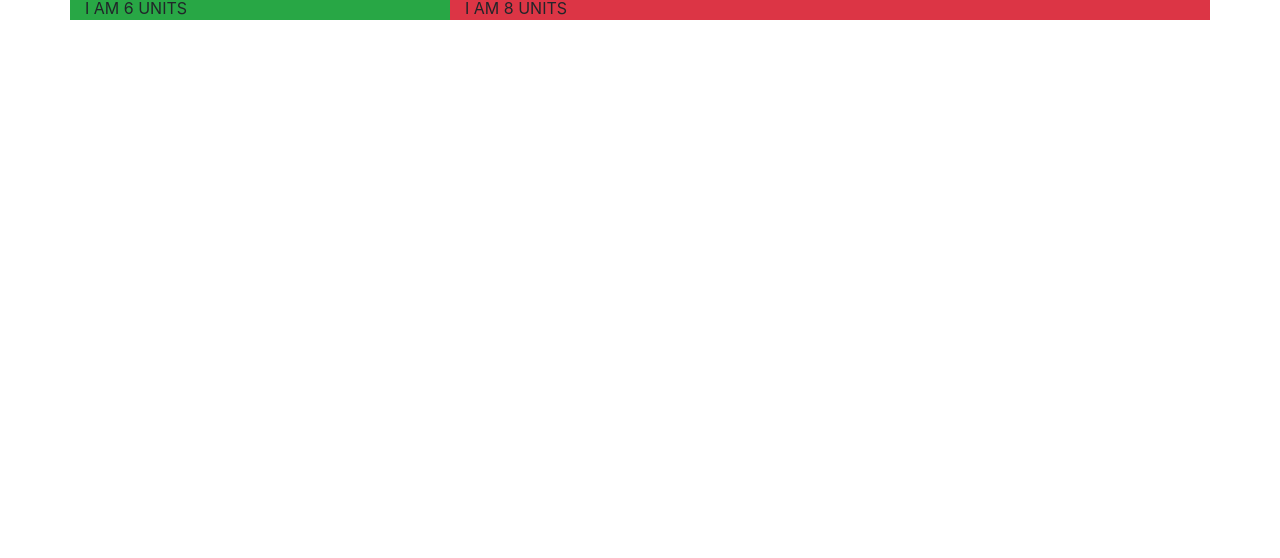
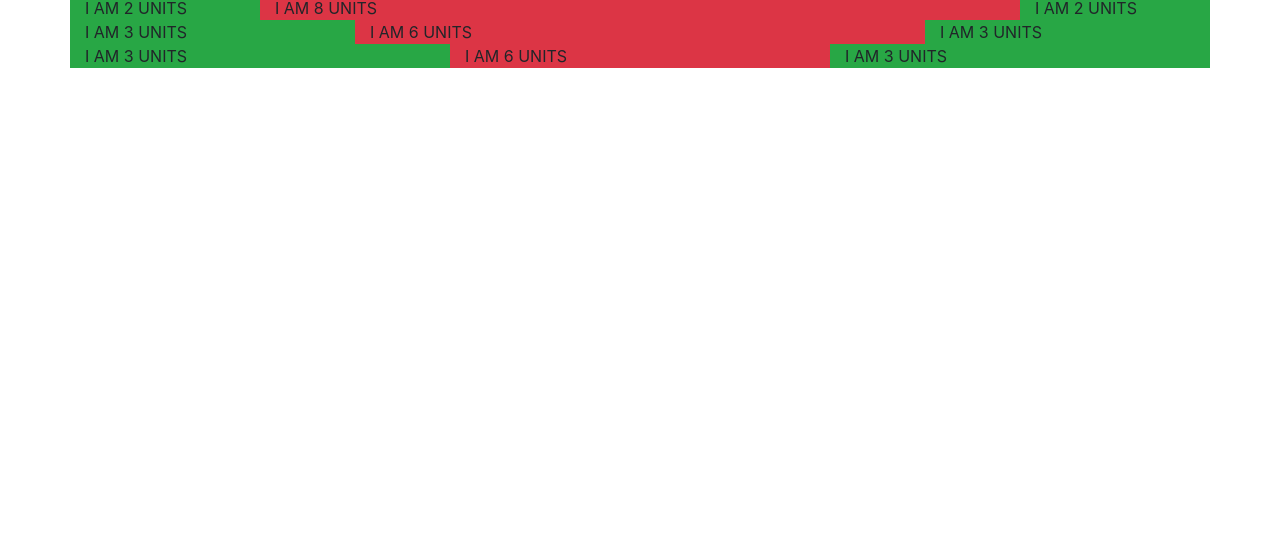
Before and after one commit to Daniel-105/udemy_course, a plain HTML site: page css/bootstrap/bootstrap_grid/index.html in a window 1280 px wide. Shown: the part 242-800 px from the top of the page. Drawn offline with nearby package versions, Linux system fonts and the light colour scheme.

Commit message:
bootstrap grid row

```diff
--- a/css/bootstrap/bootstrap_grid/index.html
+++ b/css/bootstrap/bootstrap_grid/index.html
@@ -19,8 +19,21 @@
       </h1>
       <div class="row">
         <!-- IN BOOTSTRAP, EVERY ROW HAS 12 UNITS OF SPACE TO USE!!! -->
-        <div class="col-4 bg-success">I AM 6 UNITS</div>
+        <div class="col-2 bg-success">I AM 2 UNITS</div>
         <div class="col-8 bg-danger">I AM 8 UNITS</div>
+        <div class="col-2 bg-success">I AM 2 UNITS</div>
+      </div>
+      <div class="row">
+        <!-- IN BOOTSTRAP, EVERY ROW HAS 12 UNITS OF SPACE TO USE!!! -->
+        <div class="col-3 bg-success">I AM 3 UNITS</div>
+        <div class="col-6 bg-danger">I AM 6 UNITS</div>
+        <div class="col-3 bg-success">I AM 3 UNITS</div>
+      </div>
+      <div class="row">
+        <!-- IN BOOTSTRAP, EVERY ROW HAS 12 UNITS OF SPACE TO USE!!! -->
+        <div class="col bg-success">I AM 3 UNITS</div>
+        <div class="col bg-danger">I AM 6 UNITS</div>
+        <div class="col bg-success">I AM 3 UNITS</div>
       </div>
     </div>
     <script
```
